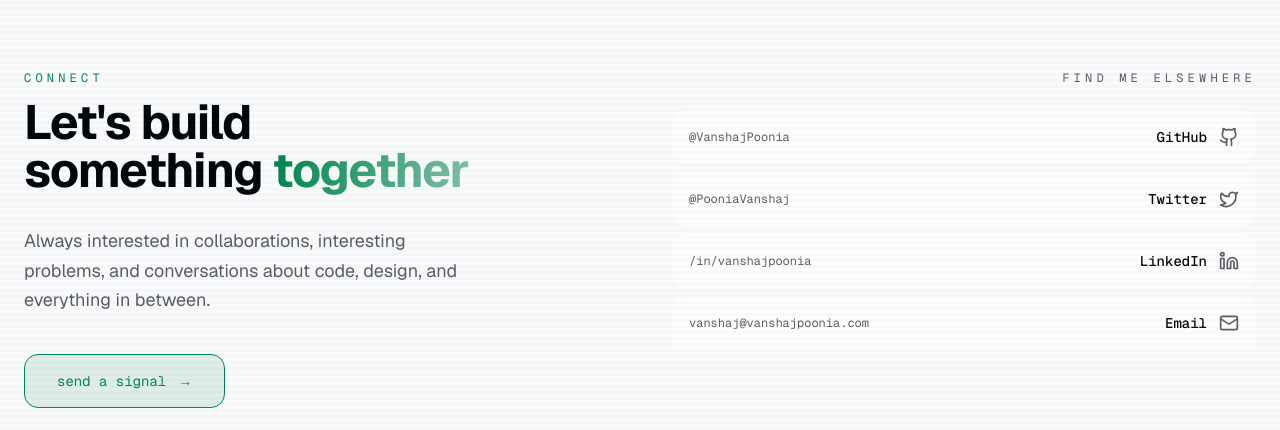
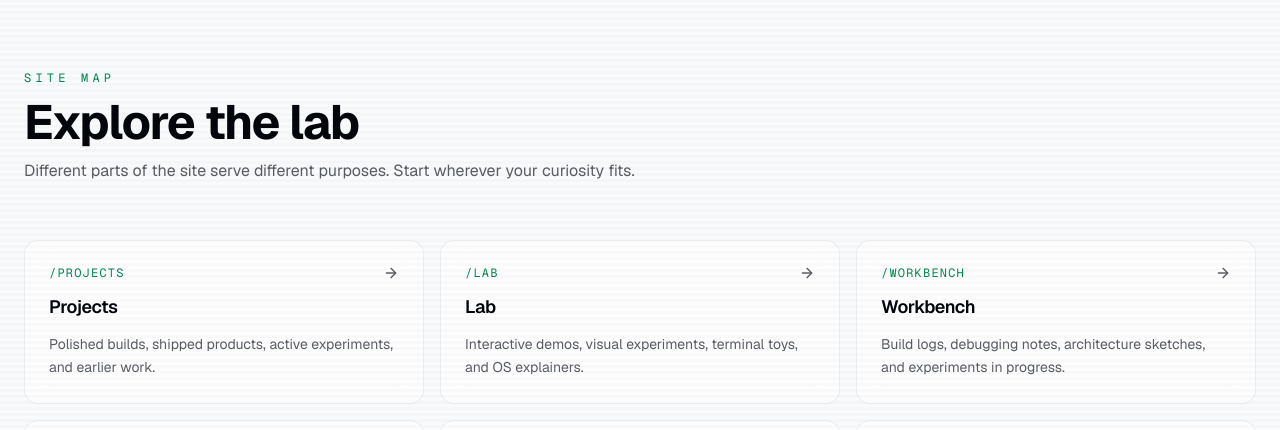
Before and after one commit to VanshajPoonia/personalportfolio, a Next.js app: page / in a window 1280 px wide. Shown: the part 2302-2732 px from the top of the page. Built offline with nearby package versions, Linux system fonts and the light colour scheme; no server answers.

Commit message:
home: add explore the lab guide

```diff
--- /dev/null
+++ b/components/home/explore-the-lab.tsx
@@ -0,0 +1,45 @@
+import Link from "next/link"
+import { ArrowRight } from "lucide-react"
+import { exploreCards } from "@/lib/data/site"
+
+export function ExploreTheLab() {
+  return (
+    <section className="px-4 sm:px-6 py-20 sm:py-28 border-t border-border/30">
+      <div className="mx-auto max-w-7xl">
+        <div className="mb-10 sm:mb-14 space-y-3 animate-fade-in-up">
+          <p className="font-mono text-xs uppercase tracking-[0.25em] sm:tracking-[0.35em] text-primary">
+            Site map
+          </p>
+          <h2 className="text-3xl font-bold tracking-tight sm:text-4xl lg:text-5xl">
+            Explore the lab
+          </h2>
+          <p className="max-w-2xl text-sm sm:text-base text-muted-foreground leading-relaxed">
+            Different parts of the site serve different purposes. Start wherever your curiosity fits.
+          </p>
+        </div>
+
+        <div className="grid gap-4 sm:grid-cols-2 lg:grid-cols-3">
+          {exploreCards.map((card, index) => (
+            <Link
+              key={card.href}
+              href={card.href}
+              className="group relative flex flex-col gap-3 rounded-xl border border-border/60 bg-card/40 p-6 glass transition-all duration-300 hover-lift hover:border-primary/40 hover:bg-card/70 animate-fade-in-up"
+              style={{ animationDelay: `${(index % 6) * 60 + 100}ms` }}
+            >
+              <div className="flex items-center justify-between">
+                <span className="font-mono text-xs uppercase tracking-widest text-primary">
+                  {card.href}
+                </span>
+                <ArrowRight className="h-4 w-4 text-muted-foreground transition-all duration-300 group-hover:text-primary group-hover:translate-x-1" />
+              </div>
+              <h3 className="text-lg font-semibold tracking-tight transition-colors group-hover:text-gradient">
+                {card.label}
+              </h3>
+              <p className="text-sm leading-relaxed text-muted-foreground">{card.description}</p>
+            </Link>
+          ))}
+        </div>
+      </div>
+    </section>
+  )
+}
```
